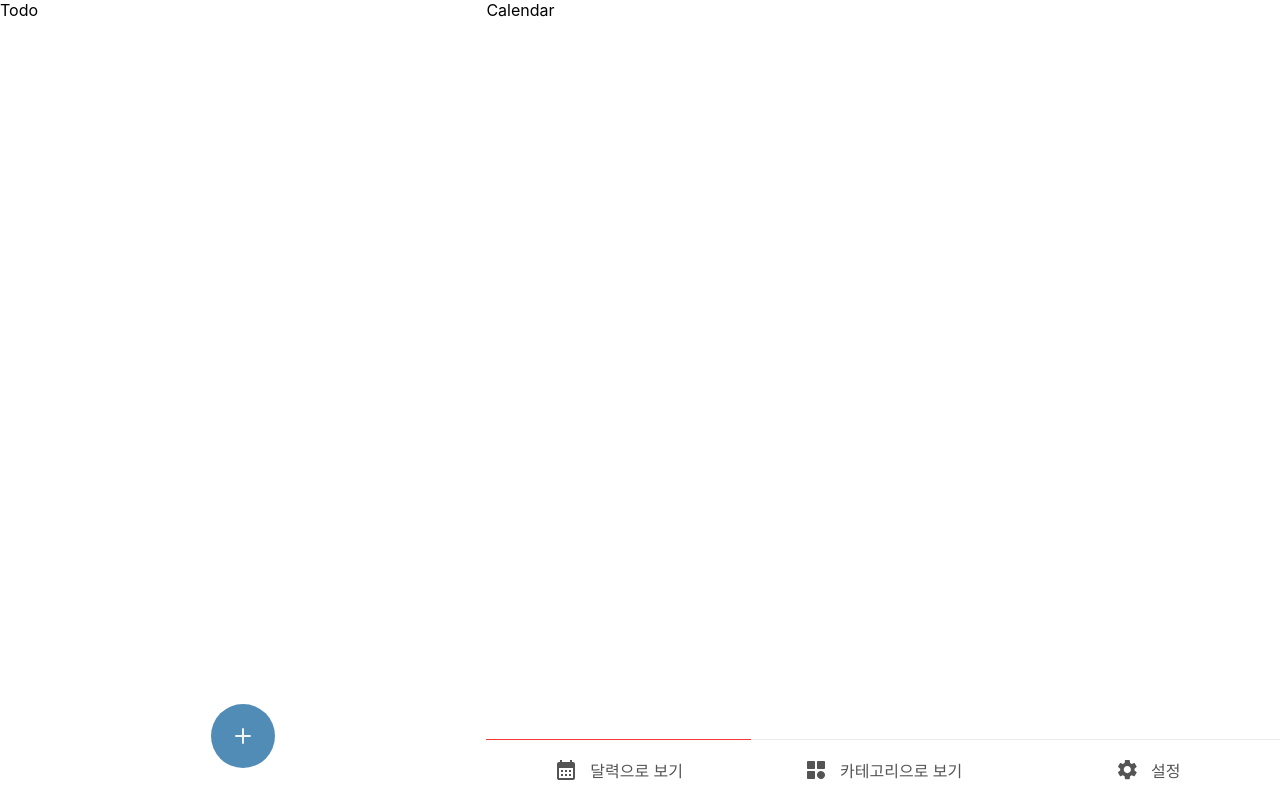
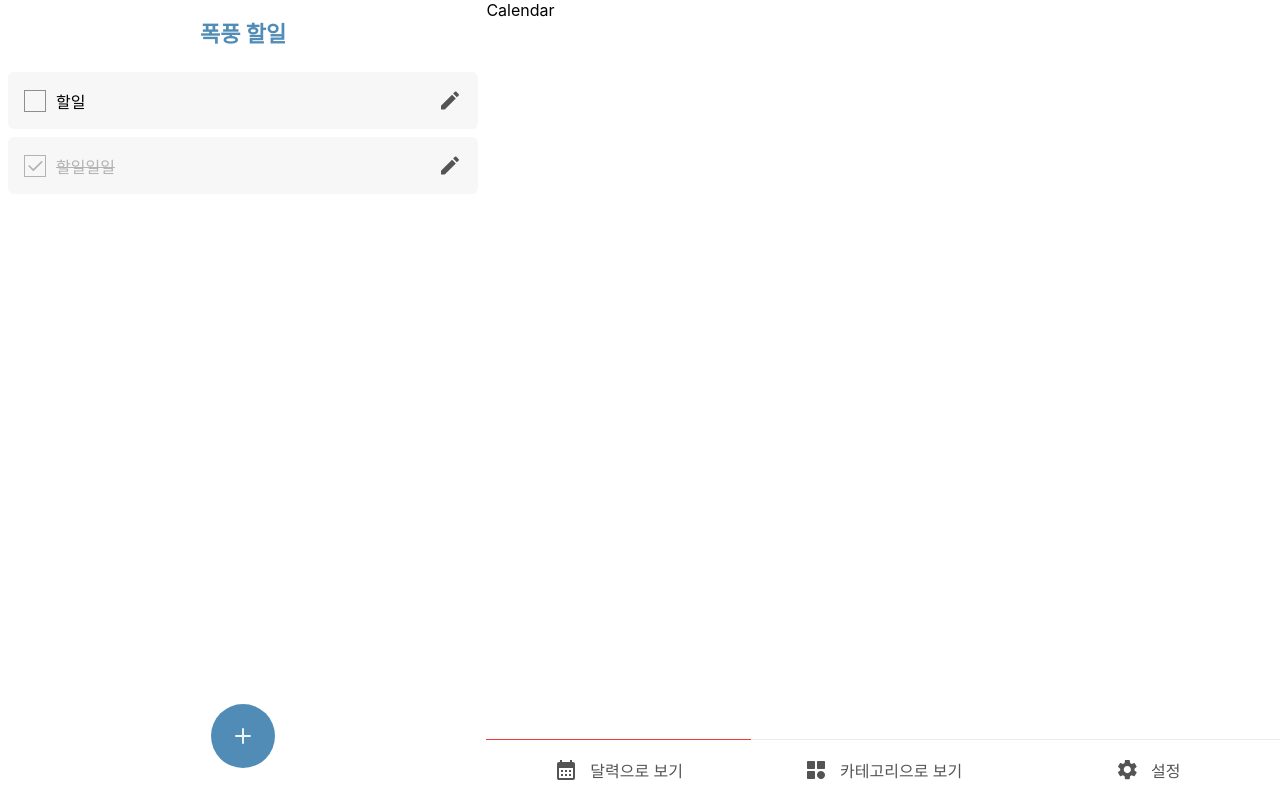
Before and after one commit to cheonjiyun/tornado-todo, a React (Vite) app: page / in a window 1280 px wide. Built offline with nearby package versions, Linux system fonts and the light colour scheme; a web font is replaced by a local one.

Commit message:
feat: todo ui 컴포넌트 제작

```diff
--- a/src/component/todo/AddButton.tsx
+++ b/src/component/todo/AddButton.tsx
@@ -8,7 +8,6 @@ export const AddButton = () => {
 
     const openAddTodoArea = () => {
         setOpen(true);
-        console.log("흠");
     };
 
     return (
--- a/src/component/todo/AddTodo.tsx
+++ b/src/component/todo/AddTodo.tsx
@@ -11,6 +11,7 @@ export const AddTodo = () => {
     const [isOpenRecoilState, setOepnRecoilState] = useRecoilState(isOpenAddTodoState);
     const [isOpen, setOpen] = useState(false);
 
+    // 애니메이션을 위해 지연 close
     useEffect(() => {
         let code = null;
         if (isOpenRecoilState) {
@@ -18,7 +19,7 @@ export const AddTodo = () => {
         } else {
             code = setTimeout(() => {
                 setOpen(isOpenRecoilState);
-            }, 300);
+            }, 380);
         }
 
         return () => {
@@ -67,41 +68,16 @@ export const AddTodo = () => {
         setRecording(false);
     };
 
-    //css
-    const Dimmed = styled.div`
-        position: absolute;
-        width: 100%;
-        height: 100%;
-        top: 0;
-        left: 0;
-        background-color: rgba(0, 0, 0, 0.3);
-        z-index: 2;
-
-        animation: ${isOpenRecoilState ? " showSmooth 0.4s" : "outSmooth 0.4s"};
-    `;
-
-    const ContainerForm = styled.form`
-        box-sizing: border-box;
-        position: absolute;
-        width: 100%;
-        padding: 8px 18px 50px 18px;
-        left: 0;
-        bottom: 0;
-        display: flex;
-        flex-direction: column;
-        background-color: #ffffff;
-        border-radius: 16px 16px 0 0;
-        z-index: 3;
-
-        animation: ${isOpenRecoilState ? "upSmooth 0.4s" : "downSmooth 0.4s"};
-    `;
-
     return (
         <>
             {isOpen && (
                 <div>
-                    <Dimmed onClick={() => setOepnRecoilState(false)}></Dimmed>
+                    <Dimmed
+                        $isOpenRecoilState={isOpenRecoilState}
+                        onClick={() => setOepnRecoilState(false)}
+                    ></Dimmed>
                     <ContainerForm
+                        $isOpenRecoilState={isOpenRecoilState}
                         onSubmit={handleSubmit((data) => {
                             console.log(data);
                         })}
@@ -186,6 +162,39 @@ export const AddTodo = () => {
     );
 };
 
+//css
+type openTypeProps = {
+    $isOpenRecoilState: boolean;
+};
+
+const Dimmed = styled.div<openTypeProps>`
+    position: absolute;
+    width: 100%;
+    height: 100%;
+    top: 0;
+    left: 0;
+    background-color: rgba(0, 0, 0, 0.3);
+    z-index: 2;
+
+    animation: ${(props) => (props.$isOpenRecoilState ? " showSmooth 0.4s" : "outSmooth 0.4s")};
+`;
+
+const ContainerForm = styled.form<openTypeProps>`
+    box-sizing: border-box;
+    position: absolute;
+    width: 100%;
+    padding: 8px 18px 50px 18px;
+    left: 0;
+    bottom: 0;
+    display: flex;
+    flex-direction: column;
+    background-color: #ffffff;
+    border-radius: 16px 16px 0 0;
+    z-index: 3;
+
+    animation: ${(props) => (props.$isOpenRecoilState ? "upSmooth 0.4s" : "downSmooth 0.4s")};
+`;
+
 const TopMenu = styled.div`
     min-height: 68px;
     padding-bottom: 20px;
--- /dev/null
+++ b/src/component/todo/TodoContainer.tsx
@@ -0,0 +1,86 @@
+import styled from "styled-components";
+import { TodoType } from "../../type/todo";
+
+type PropsType = {
+    todo: TodoType;
+    toggleCheck: (id: number) => void;
+};
+
+export const TodoContainer = ({ todo, toggleCheck }: PropsType) => {
+    return (
+        <Container>
+            <TodoLeft>
+                <CheckBox $completed={todo.completed} onClick={() => toggleCheck(todo.id)}>
+                    {todo.completed && (
+                        <svg
+                            xmlns="http://www.w3.org/2000/svg"
+                            width="20"
+                            height="20"
+                            viewBox="0 0 24 24"
+                        >
+                            <path
+                                fill="none"
+                                stroke="currentColor"
+                                strokeLinecap="round"
+                                strokeLinejoin="round"
+                                strokeWidth="2"
+                                d="M20 7L10 17l-5-5"
+                            />
+                        </svg>
+                    )}
+                </CheckBox>
+                <TodoText $completed={todo.completed}>{todo.text}</TodoText>
+            </TodoLeft>
+            <svg
+                width="24"
+                height="25"
+                viewBox="0 0 24 25"
+                fill="none"
+                xmlns="http://www.w3.org/2000/svg"
+            >
+                <path
+                    d="M20.71 7.54C21.1 7.15 21.1 6.5 20.71 6.13L18.37 3.79C18 3.4 17.35 3.4 16.96 3.79L15.12 5.62L18.87 9.37M3 17.75V21.5H6.75L17.81 10.43L14.06 6.68L3 17.75Z"
+                    fill="#545454"
+                />
+            </svg>
+        </Container>
+    );
+};
+const Container = styled.div`
+    display: flex;
+    justify-content: space-between;
+    margin: 8px;
+    padding: 16px;
+    background-color: #f7f7f7;
+    border-radius: 6px;
+`;
+
+const TodoLeft = styled.div`
+    display: flex;
+    align-items: center;
+    gap: 10px;
+`;
+
+type completedType = {
+    $completed: boolean;
+};
+
+const CheckBox = styled.div<completedType>`
+    width: 20px;
+    height: 20px;
+    border: 1px solid #8e8e8e;
+
+    cursor: pointer;
+
+    &:active {
+        transform: scale(90%);
+    }
+
+    ${(props) => props.$completed && "color: #b3b3b3; border: 1px solid #b3b3b3; "};
+`;
+
+const TodoText = styled.div<completedType>`
+    font-size: 16px;
+
+    ${(props) => props.$completed && "text-decoration: line-through; color: #b3b3b3"};
+`;
--- a/src/pages/Todo.tsx
+++ b/src/pages/Todo.tsx
@@ -1,3 +1,48 @@
+import styled from "styled-components";
+import { variable } from "../style/variable";
+import { TodoContainer } from "../component/todo/TodoContainer";
+import { useEffect } from "react";
+import { useRecoilState } from "recoil";
+import { todosRecoil } from "../recoil/todos/atom";
+
 export const Todo = () => {
-    return <div>Todo</div>;
+    const [todos, setTodos] = useRecoilState(todosRecoil);
+
+    useEffect(() => {
+        setTodos([
+            { id: 1, text: "할일", completed: false },
+            { id: 2, text: "할일일일", completed: true },
+        ]);
+    }, []);
+
+    const toggleCheckTodo = (id: number) => {
+        const newTodos = todos.map((todo) => {
+            if (todo.id === id) {
+                return {
+                    ...todo,
+                    completed: !todo.completed,
+                };
+            }
+            return todo;
+        });
+
+        setTodos(newTodos);
+    };
+
+    return (
+        <div>
+            <Title>폭풍 할일</Title>
+            {todos.map((todo) => {
+                return <TodoContainer todo={todo} key={todo.text} toggleCheck={toggleCheckTodo} />;
+            })}
+        </div>
+    );
 };
+
+const Title = styled.div`
+    padding: 16px;
+    text-align: center;
+    font-size: 22px;
+    font-weight: 700;
+    color: ${variable.primaryColor};
+`;
--- /dev/null
+++ b/src/recoil/todos/atom.ts
@@ -0,0 +1,7 @@
+import { atom } from "recoil";
+import { TodoType } from "../../type/todo";
+
+export const todosRecoil = atom<TodoType[]>({
+    key: "todosRecoil",
+    default: [],
+});
--- a/src/style/GlobalStyle.ts
+++ b/src/style/GlobalStyle.ts
@@ -39,7 +39,7 @@ export const GlobalStyles = createGlobalStyle`
 
     @keyframes upSmooth {
         from{
-            transform: translateY(30%);
+            transform: translateY(100%);
         }
         to{
             transform: translateY(0);
@@ -52,7 +52,7 @@ export const GlobalStyles = createGlobalStyle`
             transform: translateY(0);
         }
         to{
-            transform: translateY(30%);
+            transform: translateY(100%);
         }
 
     }
--- /dev/null
+++ b/src/type/todo.ts
@@ -0,0 +1,5 @@
+export type TodoType = {
+    id: number;
+    text: string;
+    completed: boolean;
+};
```
